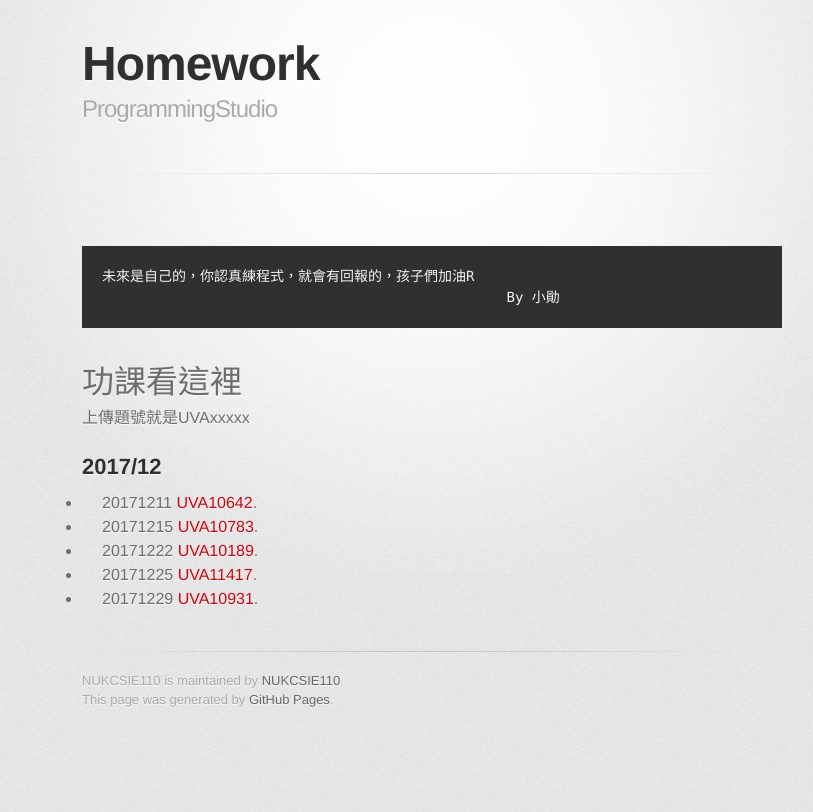
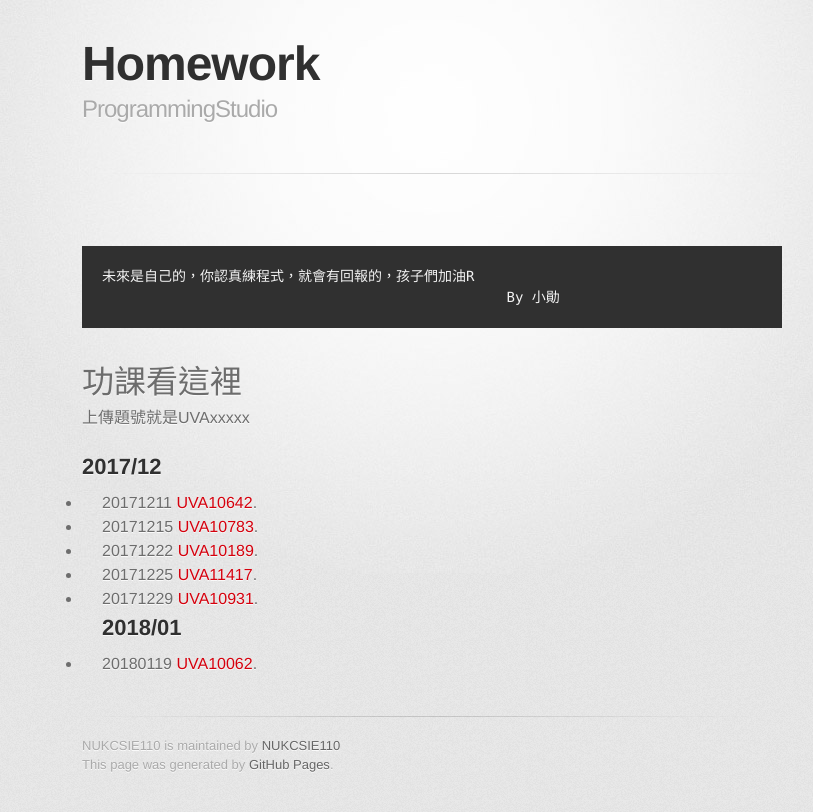
Before and after one commit to NUKCSIE110/ProgrammingStudio, a Jekyll site: the page built from homework.md, in a window 1280 px wide. Shown: the top 812 px of the page, without its empty margins (208-1021 px from the left). Built offline with Jekyll 4.4.1, drawn with Linux system fonts in a browser that asks for light colours; some web fonts are replaced.

Commit message:
Add files via upload

```diff
--- a/homework.md
+++ b/homework.md
@@ -15,3 +15,5 @@
 *   20171222<a href="https://uva.onlinejudge.org/index.php?option=com_onlinejudge&Itemid=8&page=show_problem&problem=1130" target="_blank"> UVA10189</a>.<br>
 *   20171225<a href="https://uva.onlinejudge.org/index.php?option=com_onlinejudge&Itemid=8&page=show_problem&problem=2412" target="_blank"> UVA11417</a>.<br>
 *   20171229<a href="https://uva.onlinejudge.org/index.php?option=onlinejudge&page=show_problem&problem=1872" target="_blank"> UVA10931</a>.<br>
+## 2018/01
+* 20180119<a href="https://uva.onlinejudge.org/index.php?option=com_onlinejudge&Itemid=8&page=show_problem&problem=1003" target="_blank"> UVA10062</a>.<br>
```
